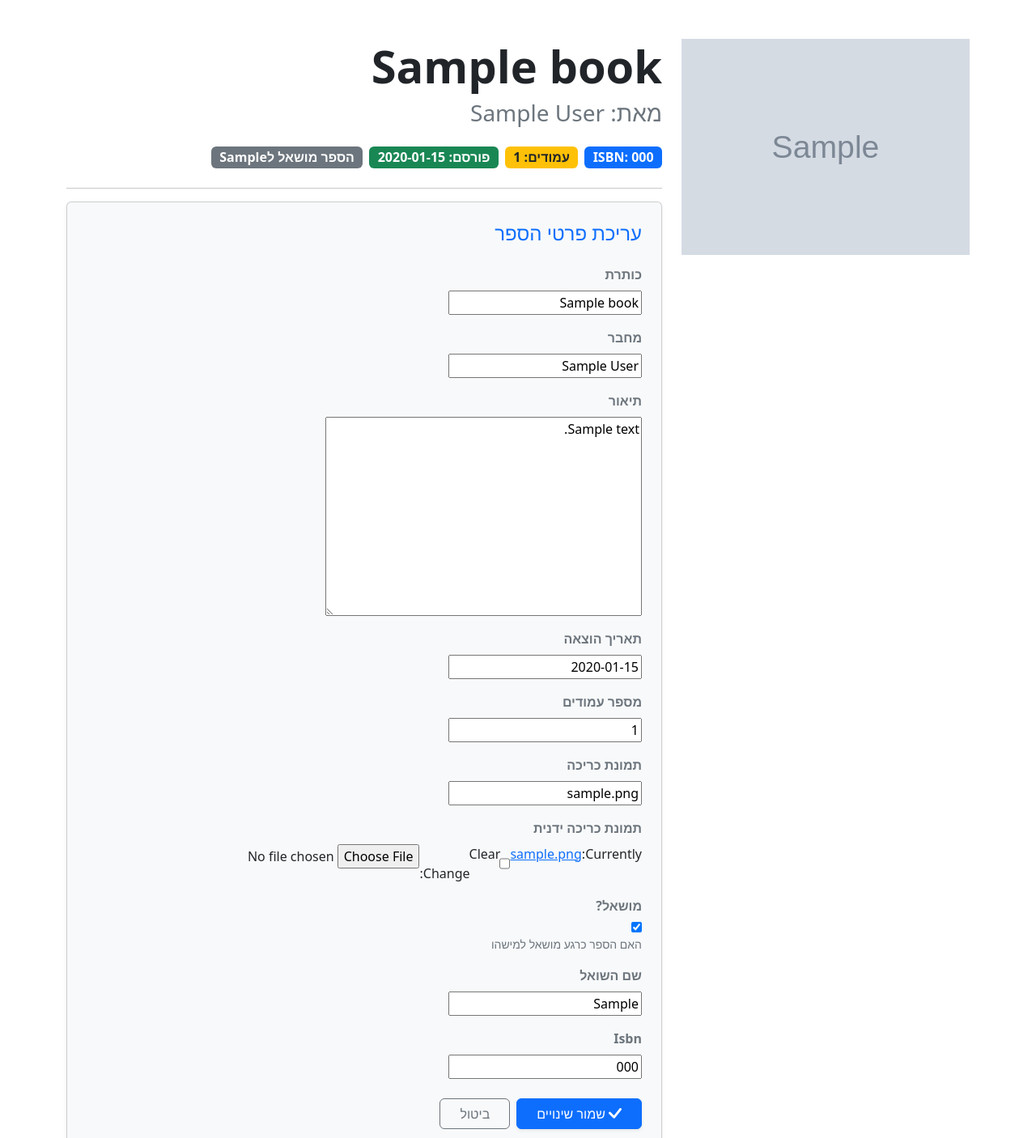
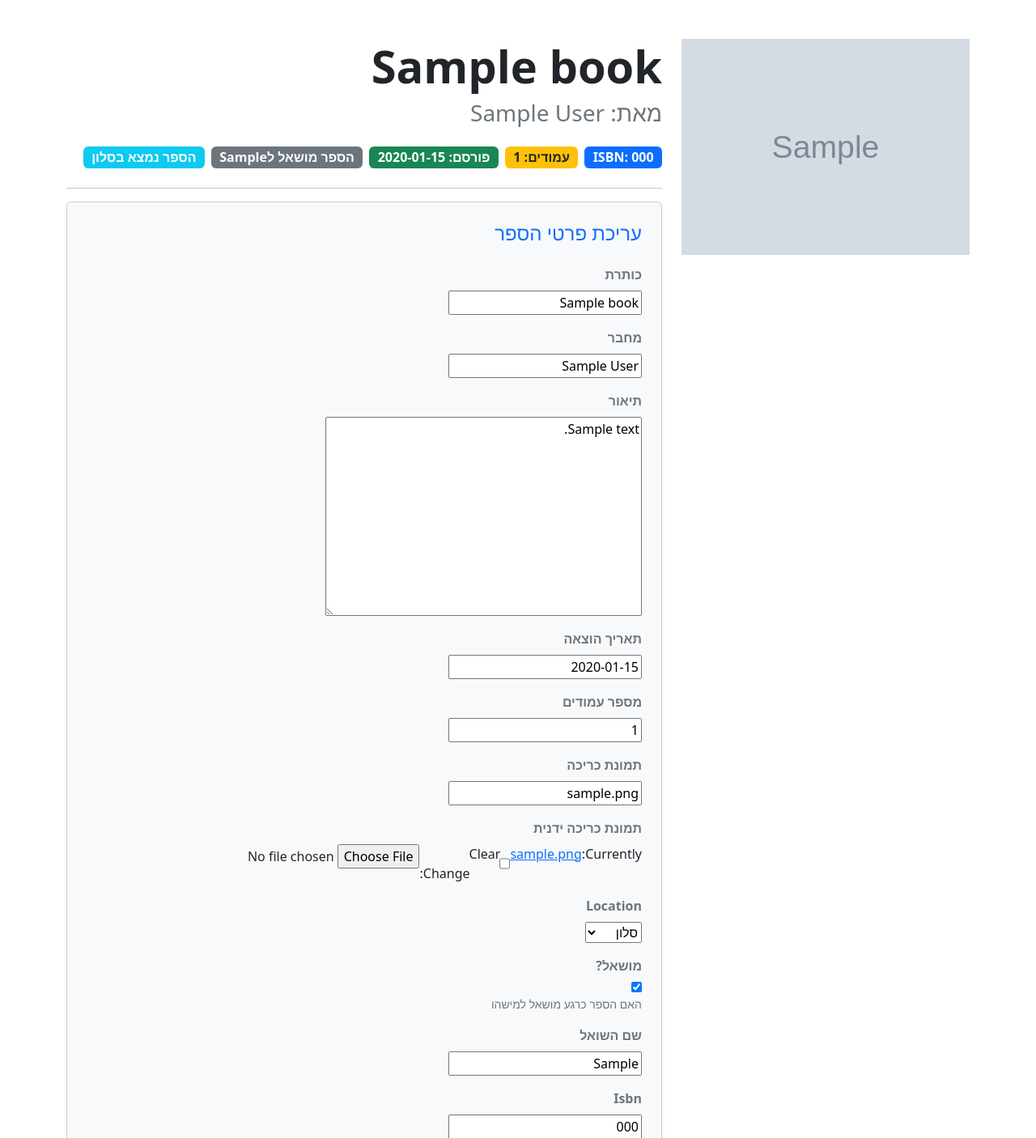
Before and after one commit to YoniPel/SmartLibraryManager, a Django app: page /book/1/edit in a window 1280 px wide. Shown: the part 56-1462 px from the top of the page at 81% size. Run offline with Django 5.2, Linux system fonts and the light colour scheme; tables that the repository leaves empty hold one stand-in row (values such as "Sample post"); grey boxes marked "Sample" are stand-in pictures; some libraries are stand-ins or nearby versions.

Commit message:
add a location field to the book model

```diff
--- a/catalog/models.py
+++ b/catalog/models.py
@@ -1,5 +1,11 @@
 from django.db import models
 from django.urls import reverse
+
+
+LOCATIONS_CHOICES = [
+    ("A", "סלון"),
+    ("B", "מסדרון")
+]
 
 
 # Create your models here.
@@ -15,6 +21,8 @@ class Book(models.Model):
         blank=True, null=True,
         upload_to='book_images/', verbose_name='תמונת כריכה ידנית'
     )
+
+    location = models.CharField(blank=True, null=True, choices=LOCATIONS_CHOICES)
 
     is_loaned = models.BooleanField(default=False, help_text='האם הספר כרגע מושאל למישהו', verbose_name='מושאל?')
     person_loaned_to = models.CharField(null=True, blank=True, verbose_name='שם השואל')
@@ -43,6 +51,7 @@ class Book(models.Model):
 
         if self.person_loaned_to:
             self.is_loaned = True
+            self.location = None
 
         else:
             self.is_loaned = False
--- a/catalog/templates/catalog/book_page_index.html
+++ b/catalog/templates/catalog/book_page_index.html
@@ -21,6 +21,10 @@
                 {% else %}
                     <span class="badge bg-secondary fs-6">הספר מושאל ל{{book.person_loaned_to}}</span>
                 {% endif %}
+
+                {% if book.location %}
+                    <span class="badge bg-info fs-6">הספר נמצא ב{{book.get_location_display}}</span>
+                {% endif %}
             </div>
 
             <hr>
```
Also changed, not shown: catalog/templates/catalog/home.html (+7 -0 lines).
